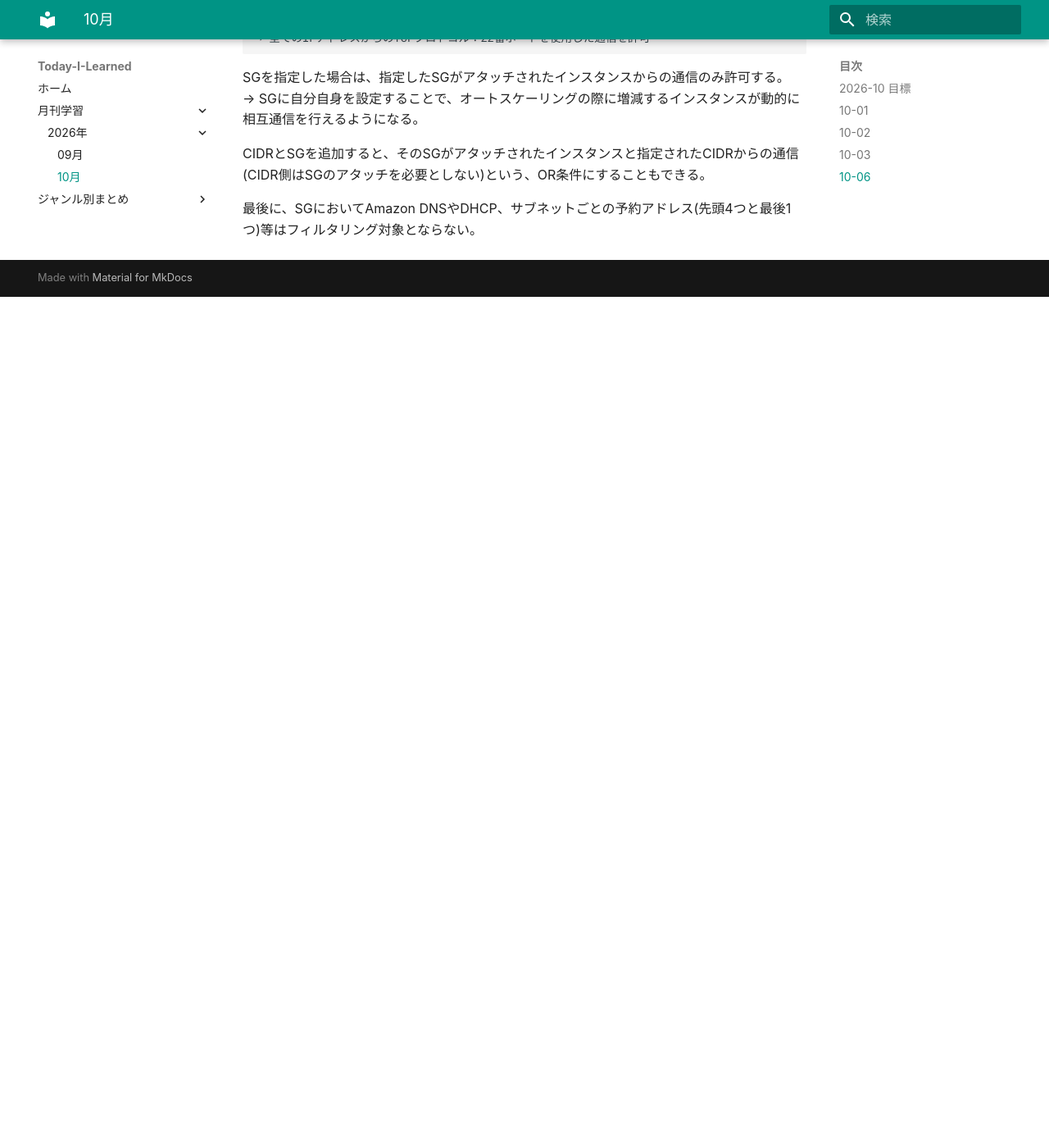
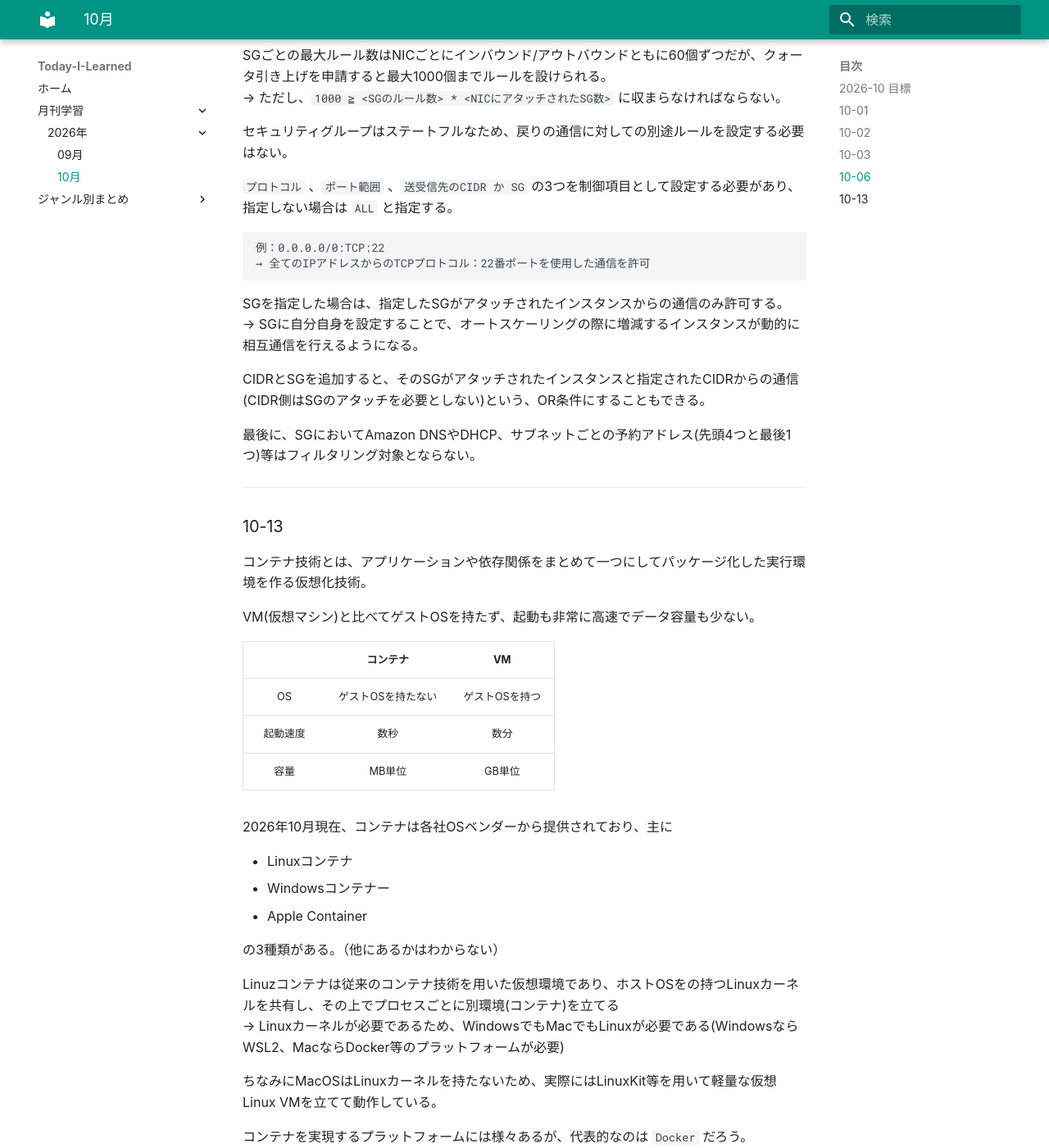
Before and after one commit to wararabesashimi/today-i-learned, an MkDocs documentation site: the page built from docs/2026-10.md, in a window 1280 px wide and 1400 px high, scrolled down 2881 px. Shown: the whole window at 82% size. Built offline with MkDocs 1.6.1 and Material for MkDocs 9.7.7, drawn with Linux system fonts in a browser that asks for light colours; some web fonts are replaced; before the commit the page ends 3243 px from its top, so only the background shows below that; some of the changed text lies outside the part shown.

Commit message:
[docs]コンテナ技術について学習した記録を追加する

````diff
--- a/docs/2026-10.md
+++ b/docs/2026-10.md
@@ -1,8 +1,9 @@
 # 2026-10
 ### ***2026-10 目標***
 
-1. ポートフォリオの基本設計書完成
-1. 詳細設計書の作成に着手
+1. ポートフォリオの基本設計書完成<br>
+~~0. 詳細設計書の作成に着手~~ <br>
+→　今回は詳細設計を飛ばすことに決定したため、なし
 1. TILを3日以上途切れさせない
 
 ---
@@ -73,6 +74,14 @@ xdg-open ファイルパスorURL
 
 ちなみにUnixでは `open` コマンドになる。
 
+<span style="font-size:120%">2026/10/13 追記</span>
+
+Unix(MacOS)では、パスはわかってるけどVSCode上だとどこにファイルがあるかわからない…<br>
+といった時にアプリ名まで指定しなくても `open パス/ファイル名` とすると大体VSCodeで開いてくれるので意外と重宝している。
+
+ちなみに明示的にアプリ名を指定したい場合は　`open -a "アプリケーション名" ファイルパス` とすると指定したアプリで開ける。<br>
+→ アプリケーション名は `/Applications` か `~/Applications` 配下の拡張子を除いたファイル名を指定する。
+
 ---
 
 ### 10-06
@@ -94,7 +103,7 @@ SGごとの最大ルール数はNICごとにインバウンド/アウトバウ
 `プロトコル` 、`ポート範囲` 、`送受信先のCIDR か SG` の3つを制御項目として設定する必要があり、指定しない場合は `ALL` と指定する。
 
 ```
-例：0.0.0.0/0:TCP:22<br>
+例：0.0.0.0/0:TCP:22
 → 全てのIPアドレスからのTCPプロトコル：22番ポートを使用した通信を許可
 ```
 
@@ -104,3 +113,48 @@ SGを指定した場合は、指定したSGがアタッチされたインスタ
 CIDRとSGを追加すると、そのSGがアタッチされたインスタンスと指定されたCIDRからの通信(CIDR側はSGのアタッチを必要としない)という、OR条件にすることもできる。
 
 最後に、SGにおいてAmazon DNSやDHCP、サブネットごとの予約アドレス(先頭4つと最後1つ)等はフィルタリング対象とならない。
+
+---
+
+### 10-13
+
+コンテナ技術とは、アプリケーションや依存関係をまとめて一つにしてパッケージ化した実行環境を作る仮想化技術。
+
+VM(仮想マシン)と比べてゲストOSを持たず、起動も非常に高速でデータ容量も少ない。
+
+||コンテナ|VM|
+|:---:|:---:|:---:|
+|OS|ゲストOSを持たない|ゲストOSを持つ|
+|起動速度|数秒|数分|
+|容量|MB単位|GB単位|
+
+2026年10月現在、コンテナは各社OSベンダーから提供されており、主に
+
+- Linuxコンテナ
+- Windowsコンテナー
+- Apple Container
+
+の3種類がある。（他にあるかはわからない）
+
+Linuzコンテナは従来のコンテナ技術を用いた仮想環境であり、ホストOSをの持つLinuxカーネルを共有し、その上でプロセスごとに別環境(コンテナ)を立てる<br>
+→ Linuxカーネルが必要であるため、WindowsでもMacでもLinuxが必要である(WindowsならWSL2、MacならDocker等のプラットフォームが必要)
+
+ちなみにMacOSはLinuxカーネルを持たないため、実際にはLinuxKit等を用いて軽量な仮想Linux VMを立てて動作している。
+
+コンテナを実現するプラットフォームには様々あるが、代表的なのは `Docker` だろう。
+
+<br>
+
+<span style="font-size:120%">仮想化ソフトウェア</span>
+
+1台の物理的なマシンの上で、複数のOSを動かすためのソフトウェア。<br>
+主な仮想化ソフトの種類には、3種類ある
+
+- ホスト型
+- ベアメタル型
+- コンテナ型
+
+この内、ホスト型とベアメタル型はVMを作成し、実行・管理する。<br>
+ex）VMWare, VirtualBox, Hyper-V, KVM 等
+
+コンテナ型は、OSからカーネル部分のみを共有してコンテナを作成、実行・管理する。
````
